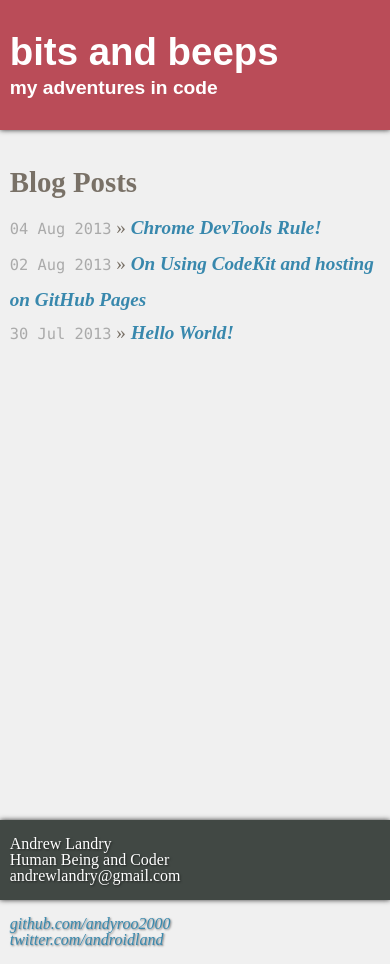
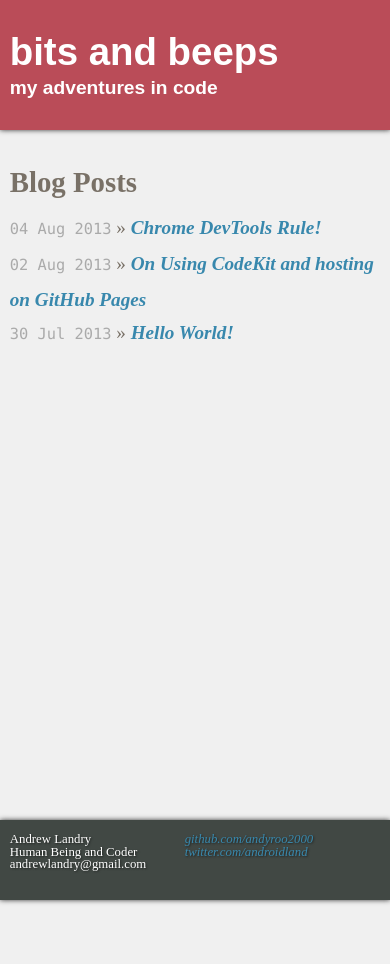
Before and after one commit to andyroo2000/andyroo2000.github.io, a Jekyll site: the page built from index.html, in a window 390 px wide. Built offline with Jekyll 4.4.1, drawn with Linux system fonts in a browser that asks for light colours; Markdown is read by kramdown in place of the engine named in the settings.

Commit message:
fix responsive footer elements

```diff
--- a/css/global.css
+++ b/css/global.css
@@ -347,3 +347,9 @@
     font-size: 2em;
   }
 }
+@media screen and (max-width: 800px) {
+  /* line 251, ../scss/_main.scss */
+  .contact {
+    font-size: 80%;
+  }
+}
--- a/scss/_main.scss
+++ b/scss/_main.scss
@@ -246,3 +246,9 @@
     font-size: 2em;
   }
 }
+
+@media screen and (max-width : 800px) {
+  .contact {
+    font-size: 80%;
+  }
+}
```
